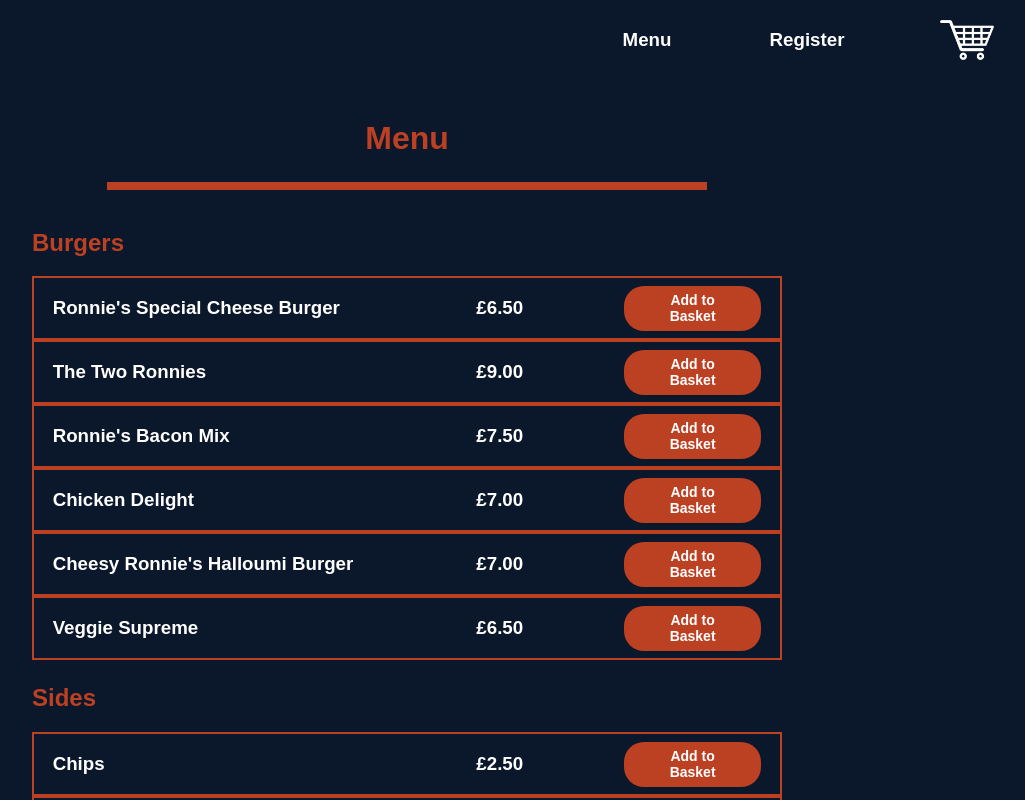
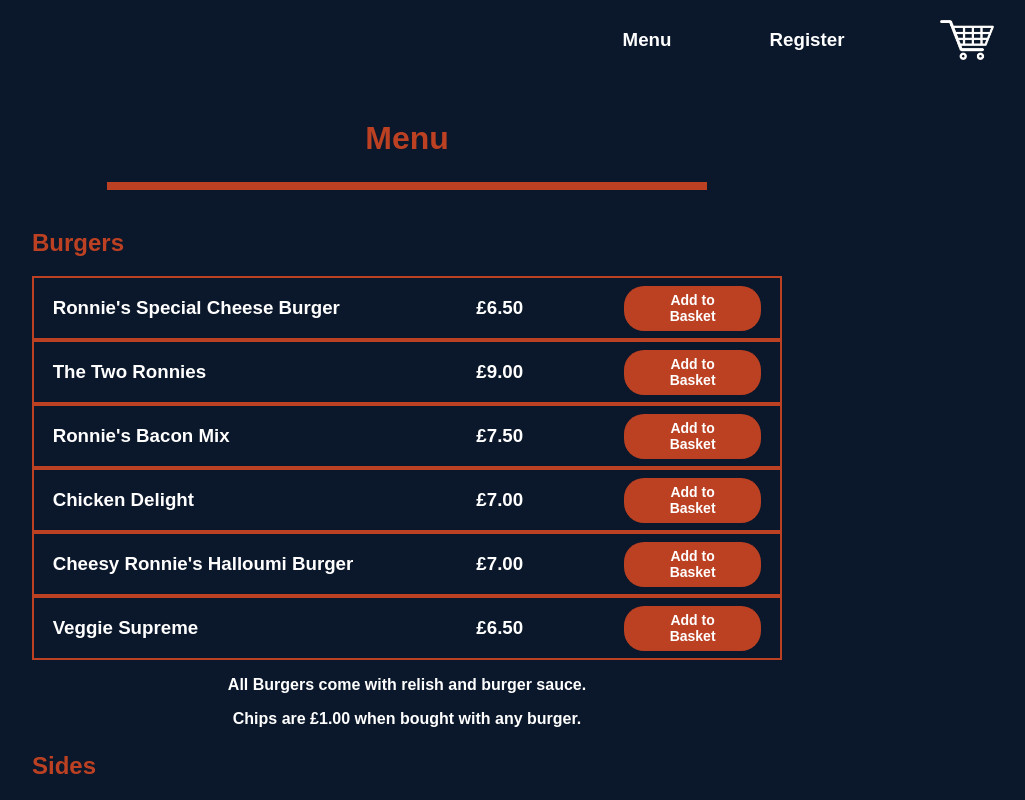
Before and after one commit to JackRogers9/burger-bar-exam, a React (Create React App) app: page /menu in a window 1280 px wide. Shown: the whole page, without its empty margins (233-1258 px from the left). Built offline with nearby package versions, Linux system fonts and the light colour scheme.

Commit message:
chore: Added the extra information under the burger section on the menu

```diff
--- a/src/UI/Menu/Menu.css
+++ b/src/UI/Menu/Menu.css
@@ -4,3 +4,11 @@
     font-family: Arial, Helvetica, sans-serif;
     cursor: default;
 }
+
+.extra-information {
+    width: fit-content;
+    margin: 2vh auto 0 auto;
+    color: rgb(255, 255, 255);
+    font-family: Arial, Helvetica, sans-serif;
+    cursor: default;
+}
--- a/src/UI/Menu/Menu.jsx
+++ b/src/UI/Menu/Menu.jsx
@@ -1,6 +1,6 @@
 import ComponentPage from '../ReusableComponents/ComponentPage/ComponentPage';
 import ComponentBody from '../ReusableComponents/ComponentBody/ComponentBody';
-import { HeaderH2 } from '../ReusableComponents/Headers/Headers';
+import { HeaderH2, HeaderH4 } from '../ReusableComponents/Headers/Headers';
 import options from './MenuOptions.json';
 import ItemFrame from './ItemFrames';
 import './Menu.css';
@@ -10,6 +10,10 @@ const menuSections = [
         items: options[0],
         subheader: 'Burgers',
         key: 'burgers-row',
+        extraText: [
+            'All Burgers come with relish and burger sauce.',
+            'Chips are £1.00 when bought with any burger.',
+        ],
     },
     {
         items: options[1],
@@ -23,14 +27,23 @@ const menuSections = [
     },
 ];
 
+const incorrectDataTypes = [undefined, null, NaN];
+
 export default function Menu() {
     return (
         <ComponentPage>
             <ComponentBody header="Menu">
-                {menuSections.map(({ items, subheader, key }) => (
+                {menuSections.map(({ items, subheader, key, extraText }) => (
                     <div key={key}>
                         <HeaderH2 className="menu-subheader" text={subheader} />
                         <ItemFrame items={items} location="menu" />
+
+                        {!incorrectDataTypes.includes(extraText) && (
+                            <>
+                                <HeaderH4 text={extraText[0]} className="extra-information" />
+                                <HeaderH4 text={extraText[1]} className="extra-information" />
+                            </>
+                        )}
                     </div>
                 ))}
             </ComponentBody>
```
